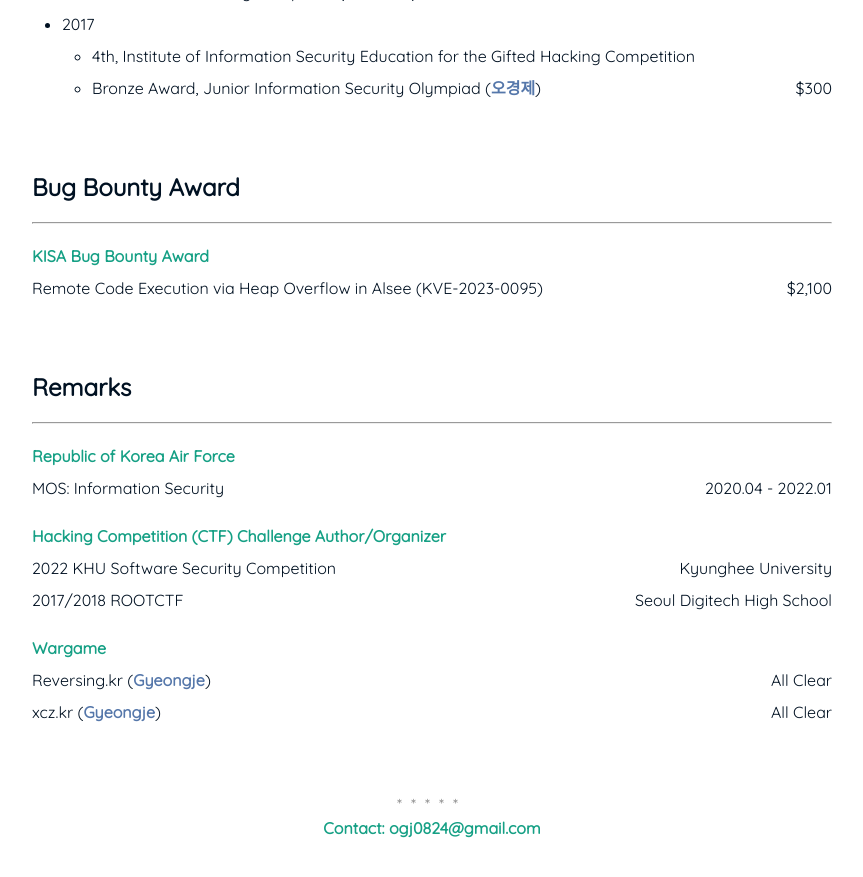
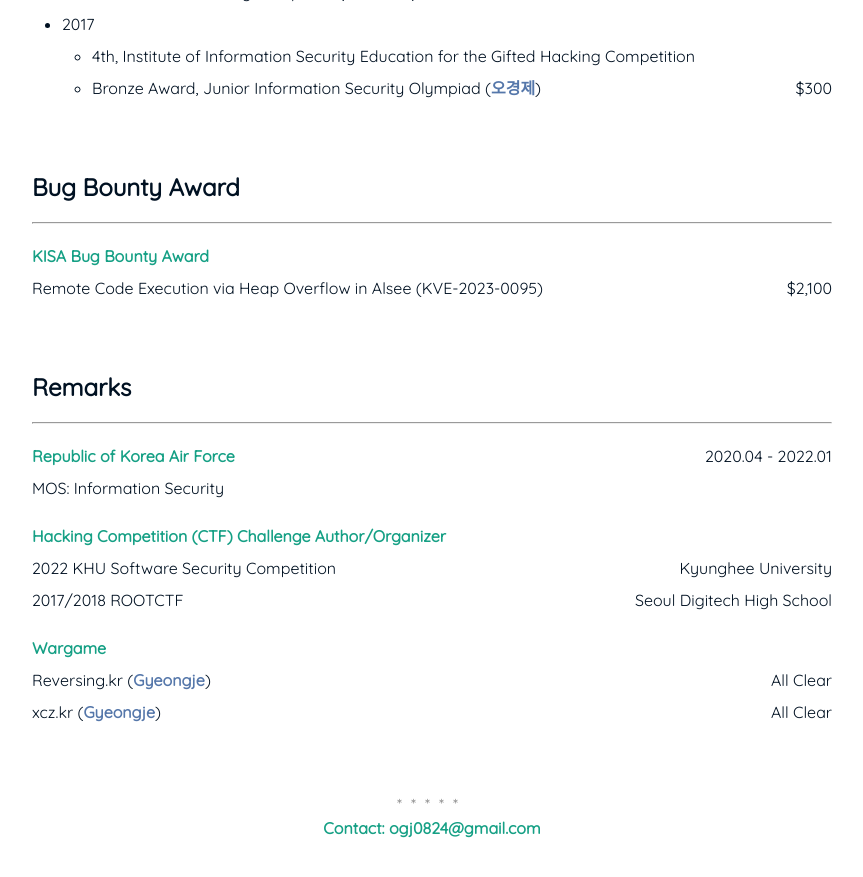
Before and after one commit to Gyeongje/gyeongje.github.io, a Jekyll site: the page built from index.md, in a window 1280 px wide and 900 px high, scrolled down 1684 px. Shown: the top 877 px of the window, without its empty margins (208-1071 px from the left). Built offline with Jekyll 4.4.1, drawn with Linux system fonts in a browser that asks for light colours.

Commit message:
Update index.md

```diff
--- a/index.md
+++ b/index.md
@@ -94,8 +94,8 @@
 
 ## Remarks
 ---
-**Republic of Korea Air Force**
-MOS: Information Security <span style="float: right; ">2020.04 - 2022.01 </span>
+**Republic of Korea Air Force** <span style="float: right; ">2020.04 - 2022.01 </span>
+MOS: Information Security
 
 **Hacking Competition (CTF) Challenge Author/Organizer**
 2022 KHU Software Security Competition <span style="float: right; ">Kyunghee University</span>
```
